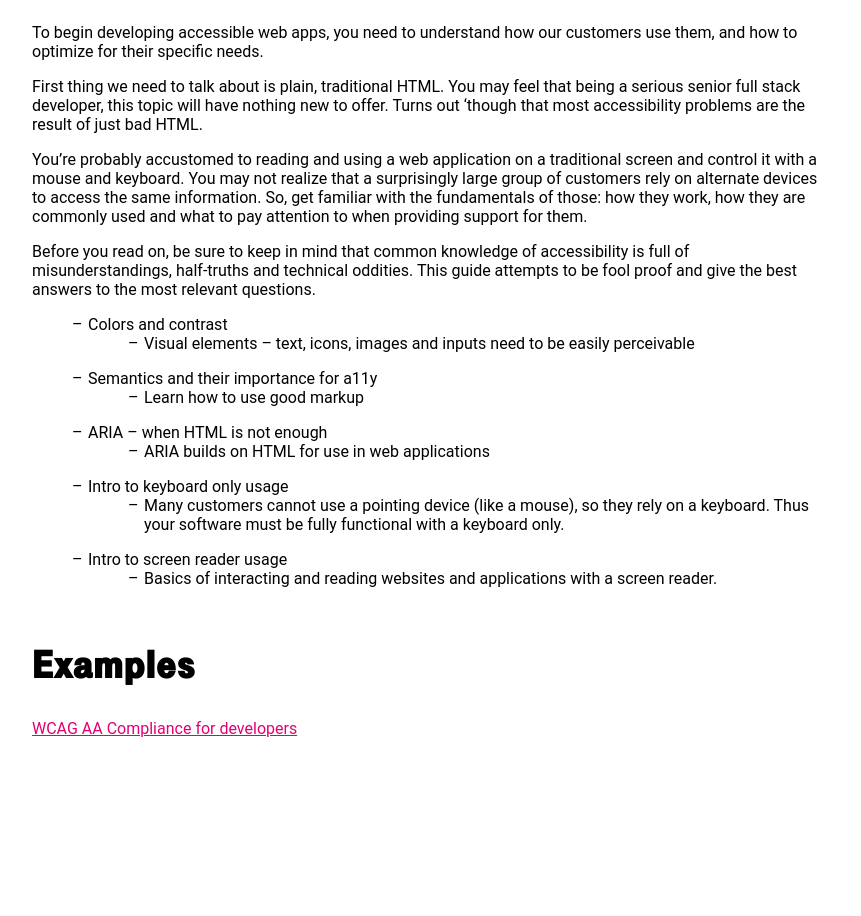
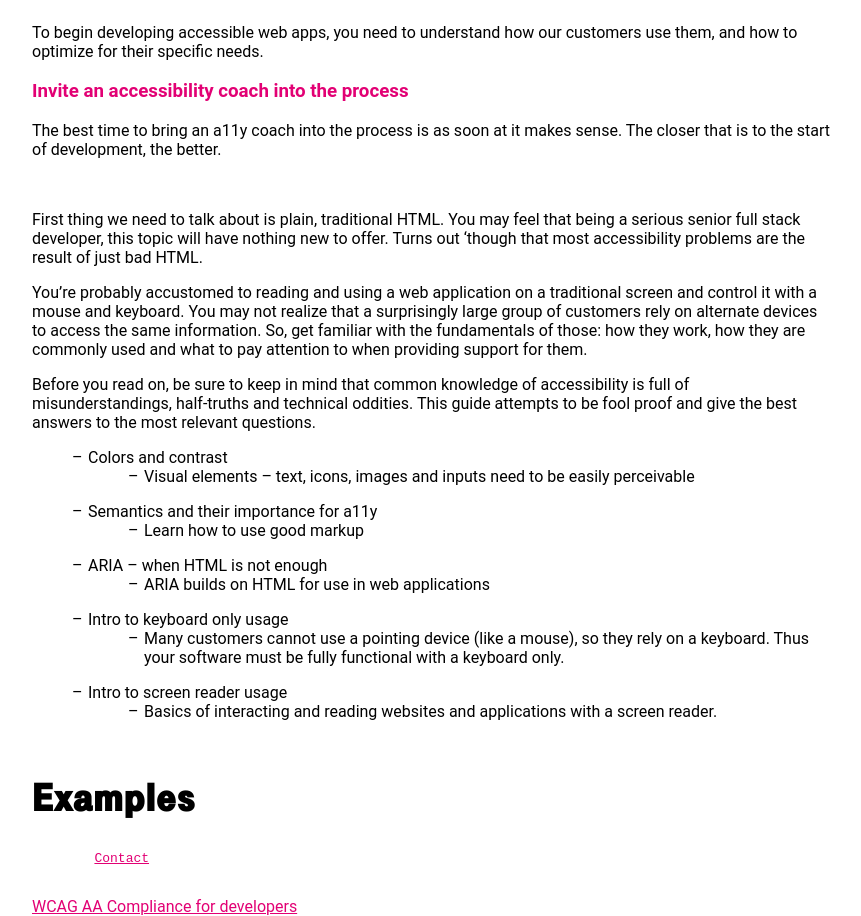
Before and after one commit to bobbyroe/developer-best-practices, a plain HTML site: page index.html in a window 1280 px wide. Shown: the part 840-1756 px from the top of the page, without its empty margins (208-1069 px from the left). Before the commit the page ends 1578 px from the top, so only its background shows below. Drawn offline with Linux system fonts and the light colour scheme; files whose address does not match are found by name.

Commit message:
links, etc ...

```diff
--- a/index.css
+++ b/index.css
@@ -36,6 +36,9 @@ h1 {
 h2 {
   font-size: 2.5rem;
 }
+h3 {
+  color: #e20074;
+}
 a {
   color: #e20074;
 }
--- a/index.html
+++ b/index.html
@@ -66,6 +66,12 @@
         To begin developing accessible web apps, you need to understand how our customers use them,
         and how to optimize for their specific needs.
       </p>
+      <h3>Invite an accessibility coach into the process</h3>
+      <p>
+        The best time to bring an a11y coach into the process is as soon at it makes sense. The
+        closer that is to the start of development, the better.
+      </p>
+      <p>&nbsp;</p>
       <p>
         First thing we need to talk about is plain, traditional HTML. You may feel that being a
         serious senior full stack developer, this topic will have nothing new to offer. Turns out
@@ -121,6 +127,9 @@
         </li>
       </ul>
       <h2 id="examples">Examples</h2>
+      <pre>
+        <code><a href="/contact">Contact</a></code>
+      </pre>
       <p>
         <a
           href="https://tmobileusa.sharepoint.com/sites/arc/Shared%20Documents/Forms/AllItems.aspx?id=%2Fsites%2Farc%2FShared%20Documents%2FAccessibility%2Dfor%2DDevelopers%5F31945%2Epdf&parent=%2Fsites%2Farc%2FShared%20Documents"
```
